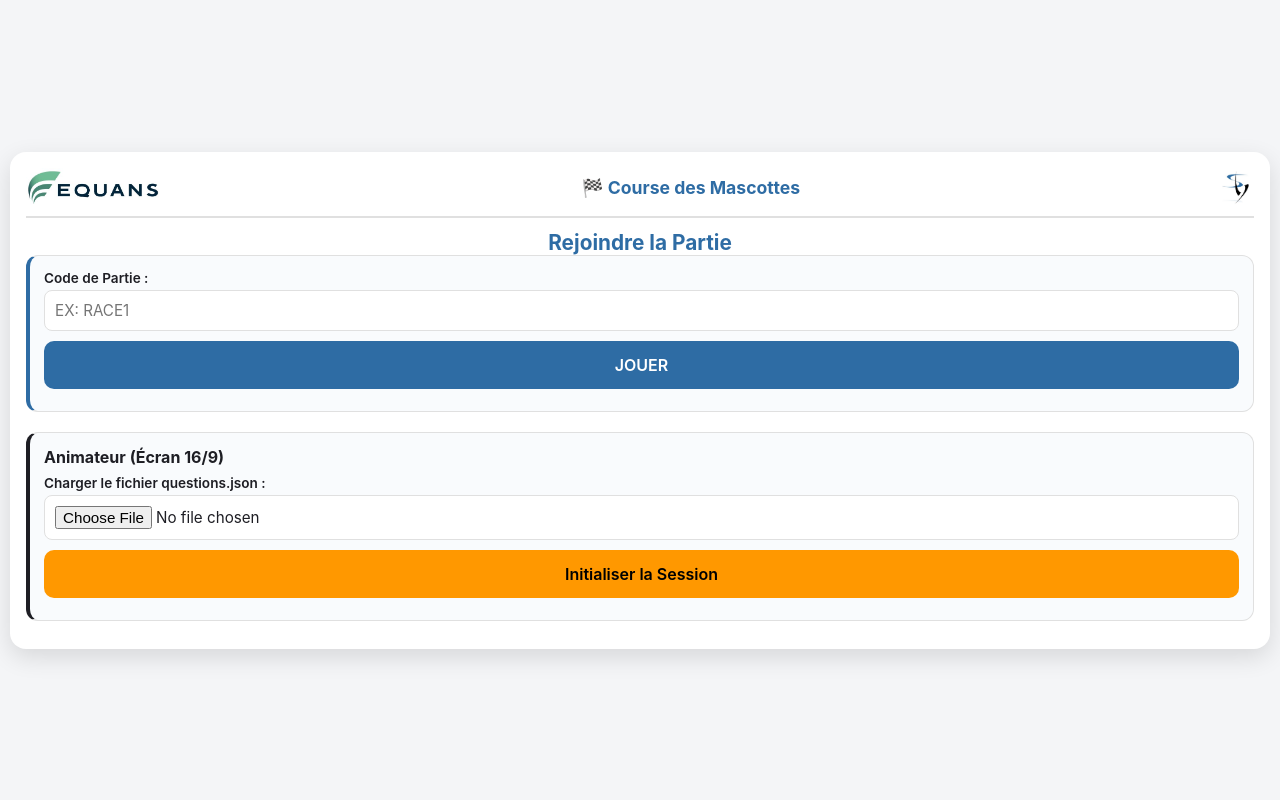
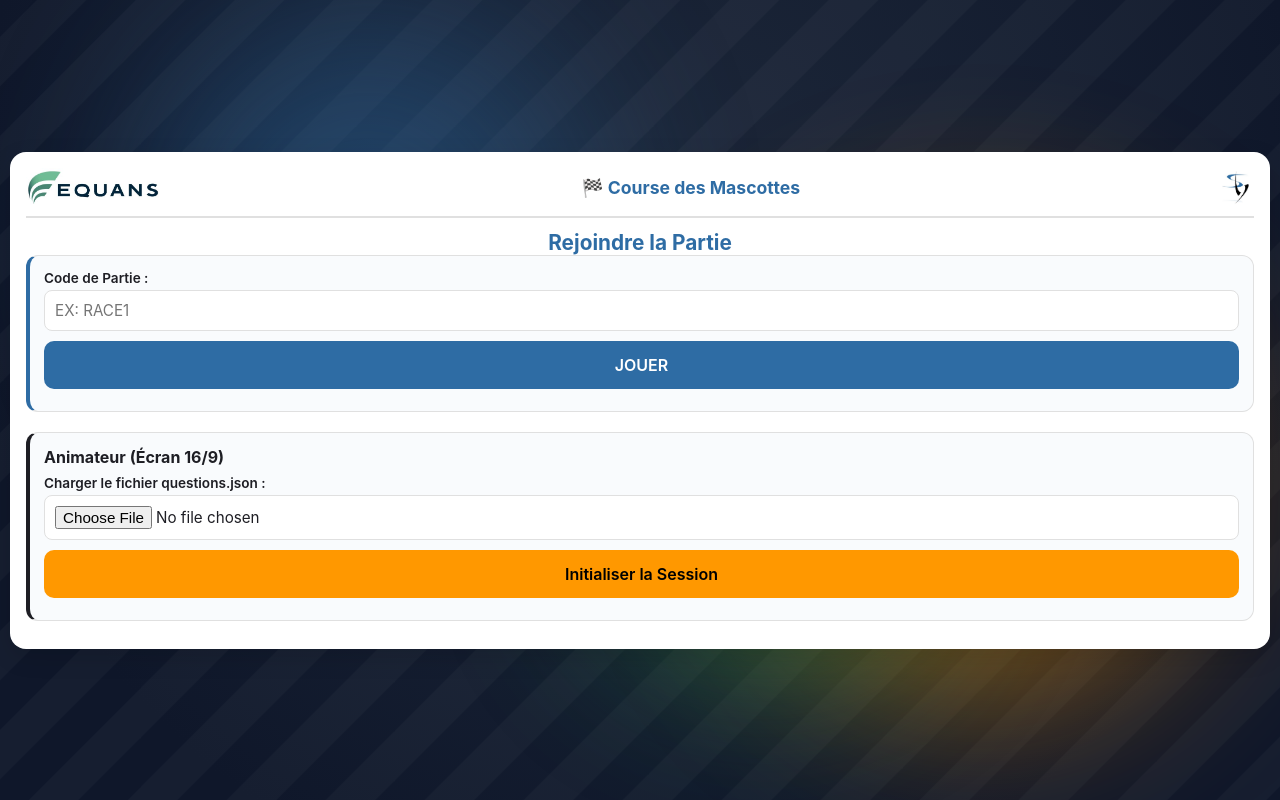
Before and after one commit to sylvainparis78-pixel/COURSE, a plain HTML site: page index.html in a window 1280 px wide. Drawn offline with Linux system fonts and the light colour scheme.

Commit message:
Update index.html

```diff
--- a/index.html
+++ b/index.html
@@ -22,7 +22,93 @@
     }
 
     * { box-sizing: border-box; margin: 0; padding: 0; font-family: -apple-system, BlinkMacSystemFont, "Segoe UI", Roboto, sans-serif; }
-    body { background-color: var(--light); color: var(--dark); min-height: 100vh; display: flex; justify-content: center; align-items: center; padding: 10px; overflow-x: hidden; }
+
+    body {
+      background-color: #0f172a;
+      color: var(--dark);
+      min-height: 100vh;
+      display: flex;
+      justify-content: center;
+      align-items: center;
+      padding: 10px;
+      overflow-x: hidden;
+      position: relative;
+    }
+
+    /* ANIMATION DE FOND D'ÉCRAN */
+    .bg-animated-container {
+      position: fixed;
+      top: 0;
+      left: 0;
+      width: 100vw;
+      height: 100vh;
+      z-index: -1;
+      pointer-events: none;
+      overflow: hidden;
+      background: radial-gradient(circle at 50% 30%, #1e293b 0%, #0f172a 80%);
+    }
+
+    .bg-moving-stripes {
+      position: absolute;
+      width: 200%;
+      height: 200%;
+      top: -50%;
+      left: -50%;
+      background-image: repeating-linear-gradient(
+        -45deg,
+        rgba(255, 255, 255, 0.03) 0,
+        rgba(255, 255, 255, 0.03) 35px,
+        transparent 35px,
+        transparent 70px
+      );
+      animation: stripeShift 20s linear infinite;
+    }
+
+    @keyframes stripeShift {
+      0% { transform: translate(0, 0); }
+      100% { transform: translate(70px, 70px); }
+    }
+
+    .bg-orb {
+      position: absolute;
+      border-radius: 50%;
+      filter: blur(80px);
+      opacity: 0.45;
+      animation: floatOrb 12s ease-in-out infinite alternate;
+    }
+
+    .bg-orb-1 {
+      width: 380px;
+      height: 380px;
+      background: #2E6CA4;
+      top: 10%;
+      left: 10%;
+      animation-duration: 10s;
+    }
+
+    .bg-orb-2 {
+      width: 420px;
+      height: 420px;
+      background: #ff9800;
+      bottom: 10%;
+      right: 10%;
+      animation-duration: 14s;
+    }
+
+    .bg-orb-3 {
+      width: 320px;
+      height: 320px;
+      background: #28a745;
+      top: 45%;
+      left: 45%;
+      animation-duration: 18s;
+    }
+
+    @keyframes floatOrb {
+      0% { transform: translate(0, 0) scale(1); }
+      50% { transform: translate(50px, -40px) scale(1.15); }
+      100% { transform: translate(-40px, 50px) scale(0.85); }
+    }
 
     .app-container {
       width: 100%;
@@ -620,6 +706,14 @@
   </style>
 </head>
 <body>
+
+<!-- ARRIÈRE-PLAN ANIMÉ -->
+<div class="bg-animated-container">
+  <div class="bg-moving-stripes"></div>
+  <div class="bg-orb bg-orb-1"></div>
+  <div class="bg-orb bg-orb-2"></div>
+  <div class="bg-orb bg-orb-3"></div>
+</div>
 
 <div class="app-container" id="main-container">
 
```
